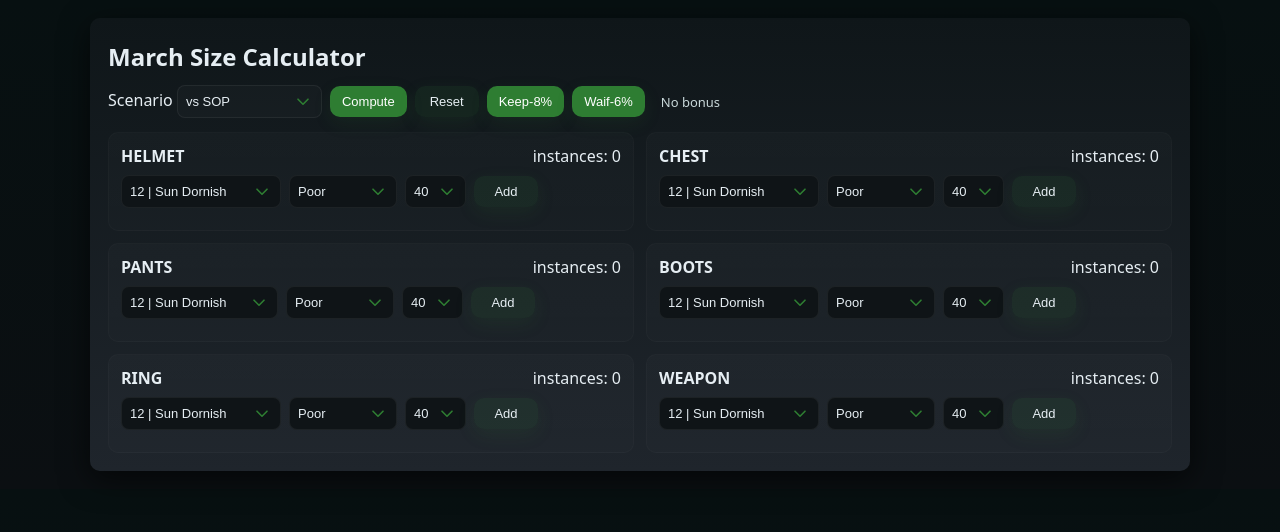
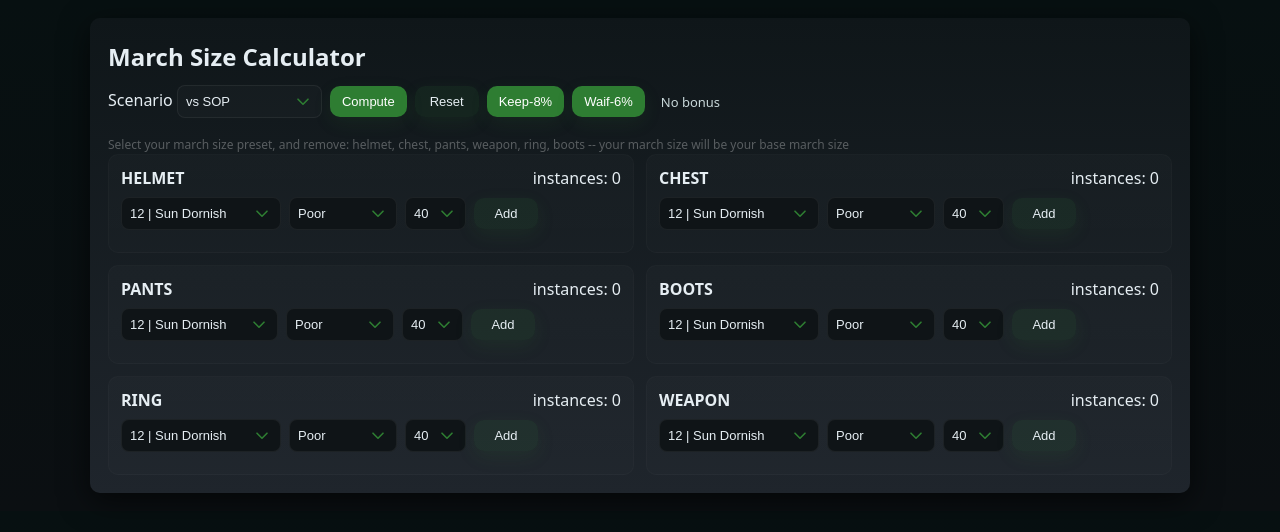
Before and after one commit to Shimulik/march_size_calc, a plain HTML site: page index.html in a window 1280 px wide. Drawn offline with Linux system fonts and the light colour scheme.

Commit message:
Update index.html

```diff
--- a/index.html
+++ b/index.html
@@ -20,7 +20,7 @@
       <button id="keep8">Keep-8%</button>
       <button id="waif6">Waif-6%</button>
     </div>
-
+    <moop4>Select your march size preset, and remove: helmet, chest, pants, weapon, ring, boots -- your march size will be your base march size</moop4>
     <div class="grid" id="slotsGrid"></div>
 
     <div id="output"></div>
```
